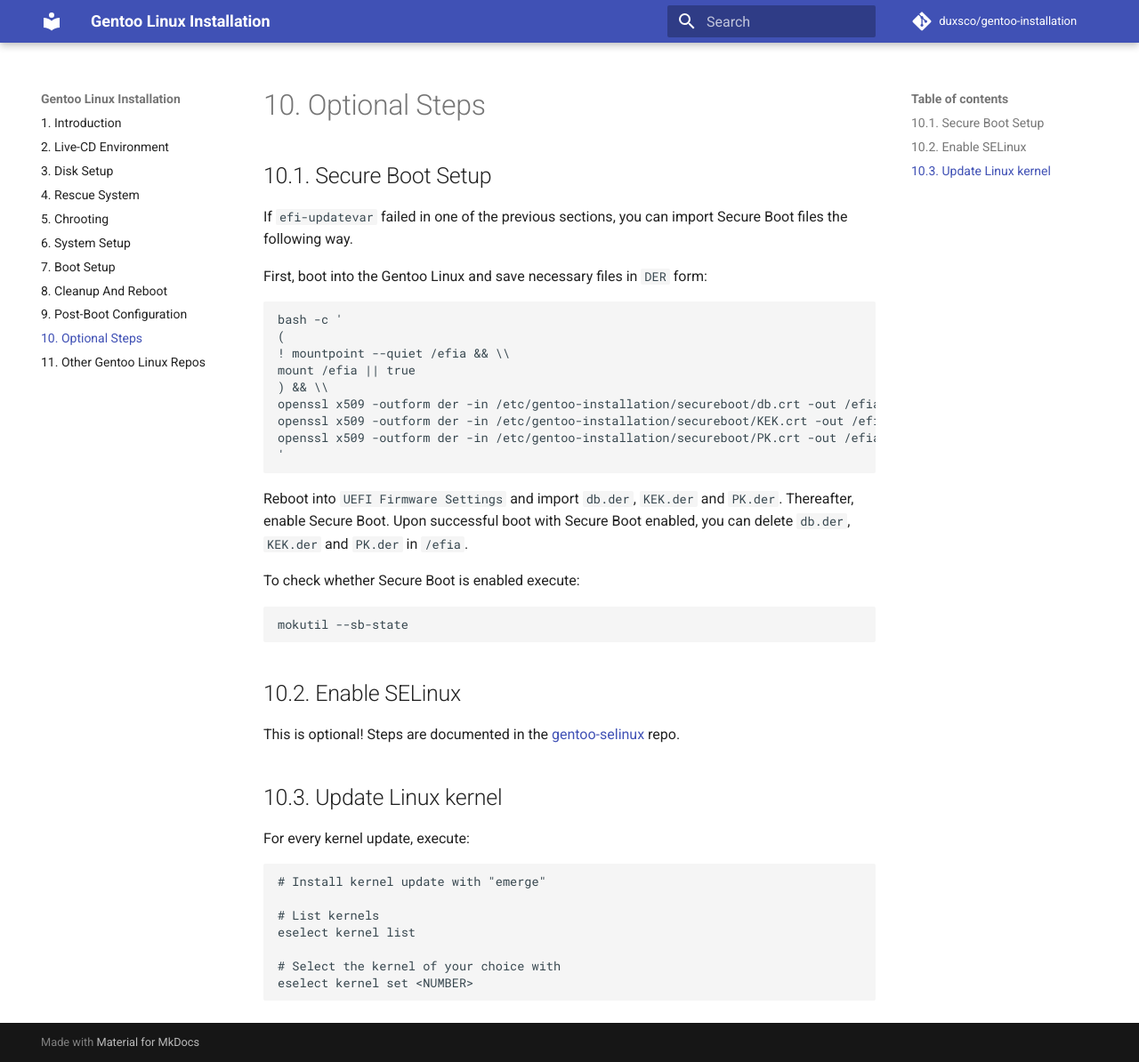
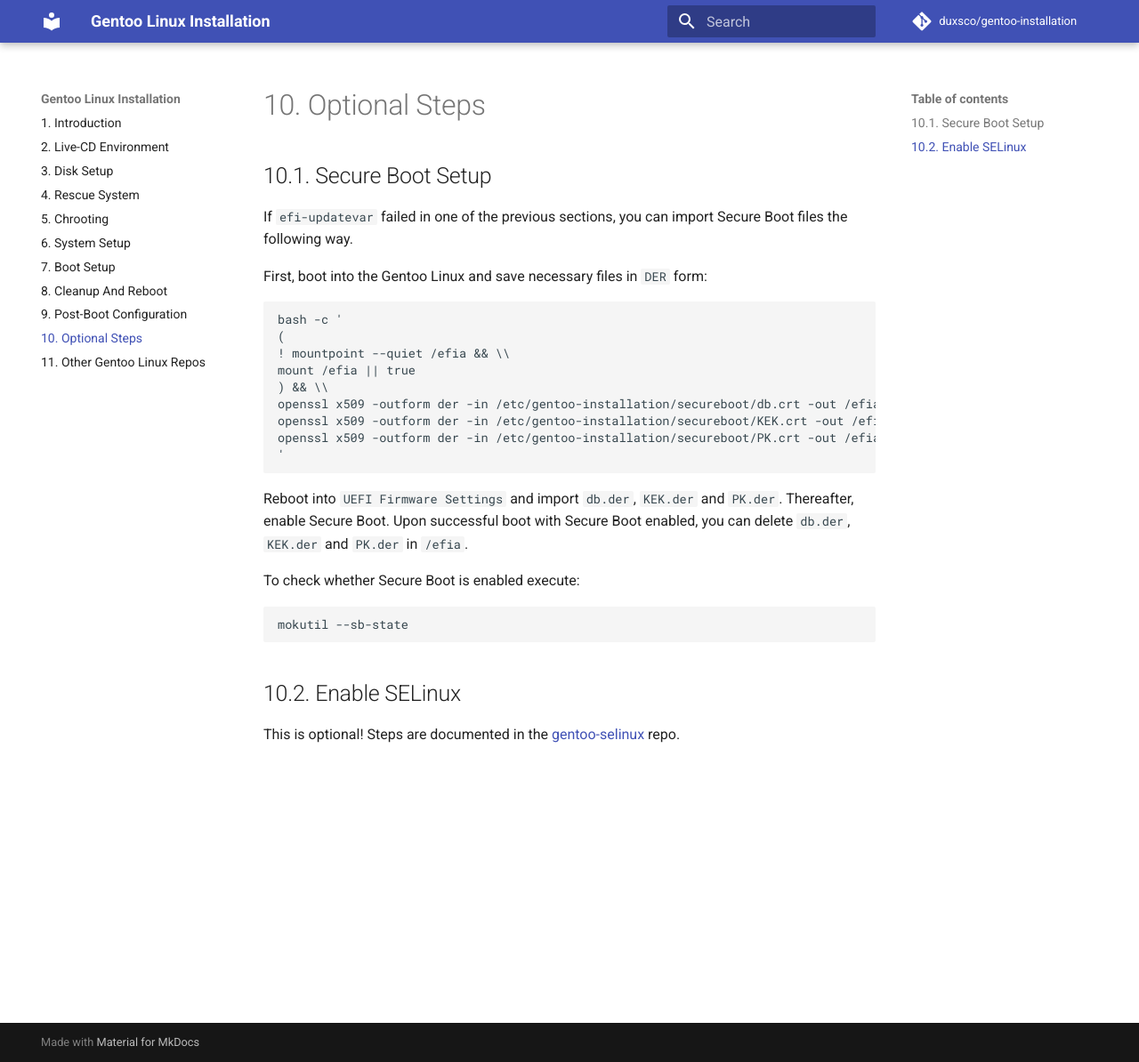
Before and after one commit to duxsco/gentoo-installation, an MkDocs documentation site: the page built from docs/optional_steps.md, in a window 1280 px wide and 1194 px high. Shown: the whole window at 89% size. Built offline with MkDocs 1.6.1 and Material for MkDocs 9.7.7, drawn with Linux system fonts in a browser that asks for light colours; comment, search, counter and statistics services are not loaded.

Commit message:
Remove obsolete "10.3. Update Linux kernel"

````diff
--- a/docs/optional_steps.md
+++ b/docs/optional_steps.md
@@ -27,17 +27,3 @@ mokutil --sb-state
 ## 10.2. Enable SELinux
 
 This is optional! Steps are documented in the [gentoo-selinux](https://github.com/duxsco/gentoo-selinux) repo.
-
-## 10.3. Update Linux kernel
-
-For every kernel update, execute:
-
-```bash
-# Install kernel update with "emerge"
-
-# List kernels
-eselect kernel list
-
-# Select the kernel of your choice with
-eselect kernel set <NUMBER>
-```
````
